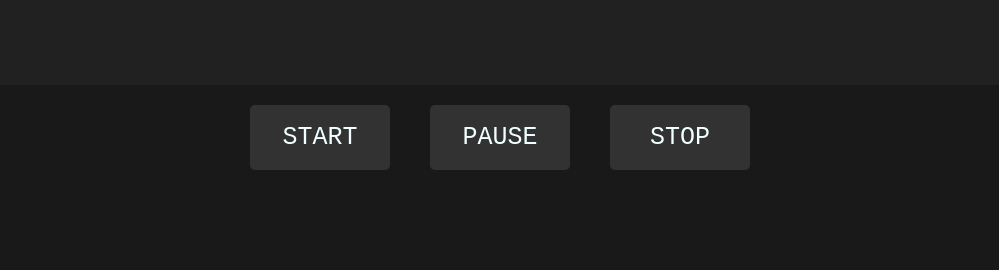
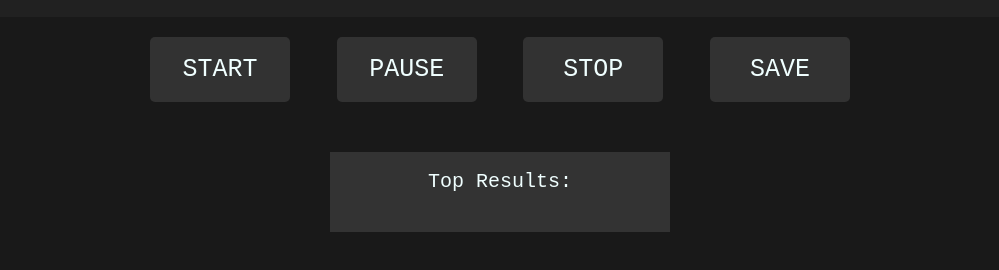
Before and after one commit to Yaroslav2022/CUBICTimer, a plain HTML site: page index.html in a window 1280 px wide. Shown: the part 488-758 px from the top of the page, without its empty margins (140-1139 px from the left). Drawn offline with Linux system fonts and the light colour scheme.

Commit message:
Results block

```diff
--- a/index.html
+++ b/index.html
@@ -27,8 +27,16 @@
             <div class="button_Start buttonStyle">Start</div>
             <div class="button_Pause buttonStyle">Pause</div>
             <div class="button_Stop  buttonStyle">Stop</div>
+            <div class="button_Save  buttonStyle">Save</div>
+        </div>
+        <div class="results">
+            <div class="results_block">
+                <div class="results_block_title">Top Results:</div>
+                <div class="results_out"></div>
+            </div>
         </div>
     </div>
+
 </body>
 <script src="main.js"></script>
 
--- a/main.js
+++ b/main.js
@@ -5,6 +5,19 @@ const millisecondEl = document.querySelector('.millisecond');
 const buttonStart = document.querySelector('.button_Start');
 const buttonStop = document.querySelector('.button_Stop');
 const buttonPause = document.querySelector('.button_Pause');
+const buttonSave = document.querySelector('.button_Save');
+
+
+
+
+buttonSave.addEventListener('click', () => {
+    clearInterval(interval);
+    const results = document.querySelector('.results_out');
+    const block = document.createElement('div');
+    block.innerText = `Results: ${minute}:${second}:${millisecond}`;
+    results.append(block);
+
+});
 
 buttonStart.addEventListener('click', () => {
     clearInterval(interval);
@@ -49,7 +62,8 @@ document.onkeypress = function (event) {
 let minute = 00,
     second = 00,
     millisecond = 00,
-    interval;
+    interval,
+    disabled = true;
 
 function startTimer() {
     millisecond++;
--- a/style.css
+++ b/style.css
@@ -49,7 +49,7 @@ body {
 
 
 .button_section {
-  width: 500px;
+  width: 700px;
   display: flex;
   justify-content: space-between;
 }
@@ -81,3 +81,37 @@ body {
   cursor: pointer;
   background-color: rgb(203, 0, 0);
 }
+
+.button_Save:hover {
+  cursor: pointer;
+  background-color: rgb(0, 7, 218);
+}
+
+
+.results {
+  display: flex;
+  width: 100%;
+  margin-top: 20px;
+  justify-content: center;
+  margin-top: 50px;
+}
+
+.results_block {
+  padding: 20px;
+  background-color: #333;
+  width: 300px;
+  display: flex;
+  flex-direction: column;
+  justify-content: center;
+  align-items: center;
+}
+
+.results_block_title {
+  color: azure;
+  font-size: 20px;
+}
+
+.results_out {
+  color: azure;
+  padding: 10px 0px;
+}
```
